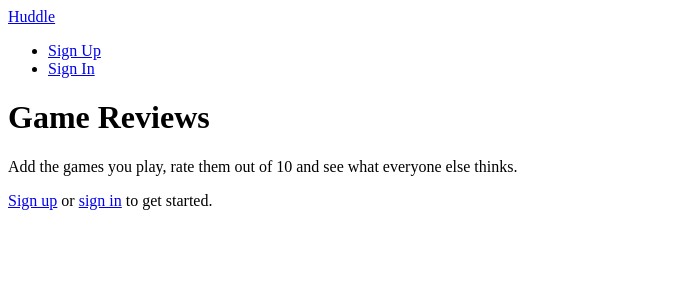
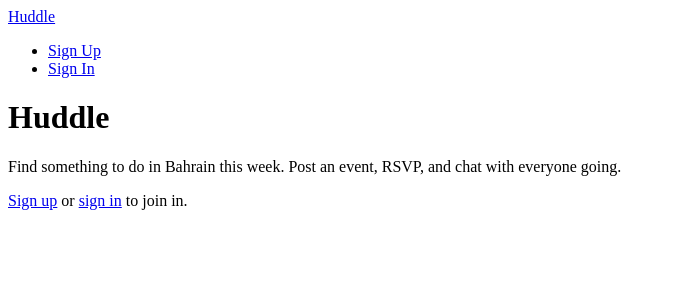
Before and after one commit to IDAC1899/huddle-frontend, a React (Vite) app: page / in a window 1280 px wide. Shown: the top 300 px of the page, without its empty margins (0-676 px from the left). Built offline with nearby package versions, Linux system fonts and the light colour scheme; no server answers.

Commit message:
Add Huddle landing page

```diff
--- a/src/components/Landing/Landing.jsx
+++ b/src/components/Landing/Landing.jsx
@@ -3,10 +3,10 @@ import { Link } from 'react-router';
 const Landing = () => {
   return (
     <main>
-      <h1>Game Reviews</h1>
-      <p>Add the games you play, rate them out of 10 and see what everyone else thinks.</p>
+      <h1>Huddle</h1>
+      <p>Find something to do in Bahrain this week. Post an event, RSVP, and chat with everyone going.</p>
       <p>
-        <Link to='/sign-up'>Sign up</Link> or <Link to='/sign-in'>sign in</Link> to get started.
+        <Link to="/sign-up">Sign up</Link> or <Link to="/sign-in">sign in</Link> to join in.
       </p>
     </main>
   );
```
